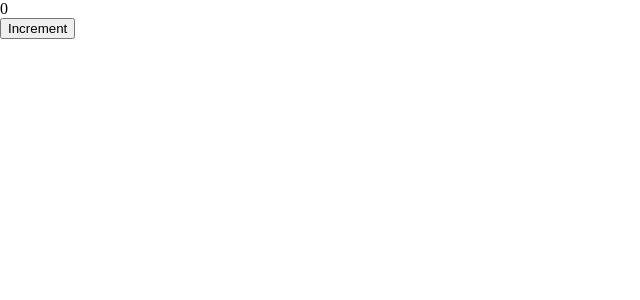
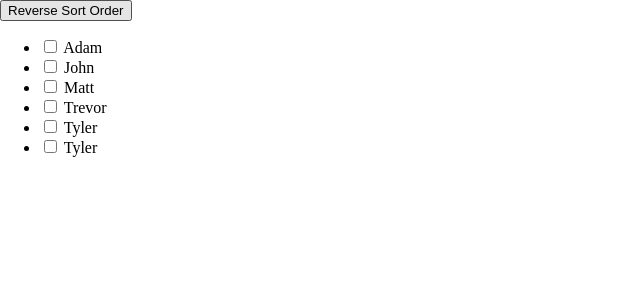
Before and after one commit to wkylin/react-hooks, a React (Create React App) app: page / in a window 1280 px wide. Shown: the top 300 px of the page, without its empty margins (0-640 px from the left). Built offline with nearby package versions, Linux system fonts and the light colour scheme.

Commit message:
jsoncifg

```diff
--- a/src/App.js
+++ b/src/App.js
@@ -2,7 +2,7 @@
  * @Author: wkylin.w
  * @Date: 2020-08-02 11:34:05
  * @Last Modified by: wkylin.w
- * @Last Modified time: 2020-09-06 13:05:50
+ * @Last Modified time: 2020-09-13 12:10:34
  */
 import './App.css'
 
@@ -12,7 +12,8 @@ import React from 'react'
 // import CorrectCodePart1 from './components/useEffect/corretCodePart1'
 // import CorrectCodePart2 from './components/useEffect/corretCodePart2'
 // import CorrectCodePart3 from './components/useEffect/correctCodePart3'
-import UseContextReducerDemo from './components/useContextReducer/UseContextReducerDemo'
+// import UseContextReducerDemo from './components/useContextReducer/UseContextReducerDemo'
+import { ReverseSort } from './components/reverseSort/ReverseSort'
 
 // import MoviesList from './components/langContext/MoviesList'
 // import UseRefApp from './components/useRef/UseRefApp'
@@ -80,7 +81,8 @@ function App() {
 
   return (
     <>
-      <UseContextReducerDemo />
+      <ReverseSort />
+      {/* <UseContextReducerDemo /> */}
       {/* <CorrectCodePart3 /> */}
       {/* <CorrectCodePart2/> */}
       {/* <CorrectCodePart1 /> */}
--- /dev/null
+++ b/src/components/reverseSort/ReverseSort.js
@@ -0,0 +1,46 @@
+import React, { useState, Fragment } from 'react'
+
+export const ReverseSort = () => {
+  const [sortAToZ, setSortAToZ] = useState(true)
+
+  const sortAlphabetically = (a, b) => {
+    if (a.name < b.name) {
+      return -1
+    }
+
+    if (a.name > b.name) {
+      return 1
+    }
+
+    return 0
+  }
+
+  const classmates = [
+    { name: 'Trevor', id: 'a1b2c3' },
+    { name: 'John', id: 'b2c3d4' },
+    { name: 'Adam', id: 'c3d4e5' },
+    { name: 'Tyler', id: 'd4e5f6' },
+    { name: 'Matt', id: 'e5f6g7' },
+    { name: 'Tyler', id: 'f6g7h8' },
+  ]
+  const sortedClassmates = sortAToZ
+    ? [...classmates].sort(sortAlphabetically)
+    : [...classmates].sort(sortAlphabetically).reverse()
+
+  const reverseSortOrder = () => setSortAToZ((sortAToZ) => !sortAToZ)
+
+  return (
+    <Fragment>
+      <button onClick={reverseSortOrder}>Reverse Sort Order</button>
+      <ul>
+        {sortedClassmates.map((classmate) => (
+          <li key={classmate.id}>
+            <label>
+              <input type="checkbox" /> {classmate.name}
+            </label>
+          </li>
+        ))}
+      </ul>
+    </Fragment>
+  )
+}
```
Also changed, not shown: jsconfig.json (+3 -5 lines).
